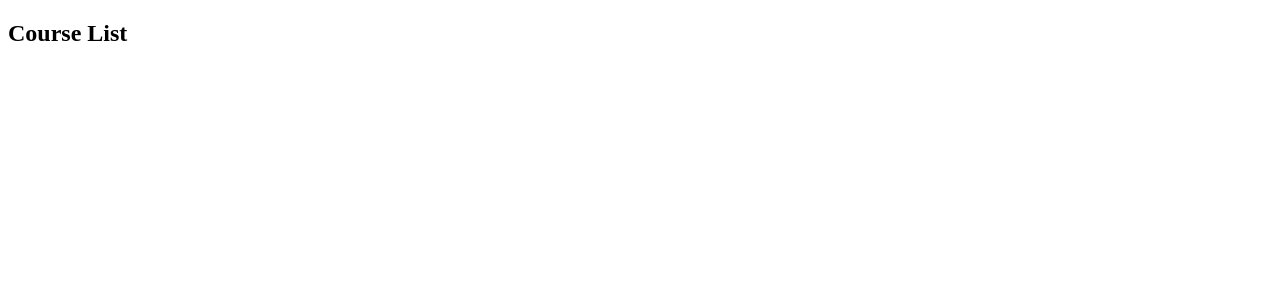
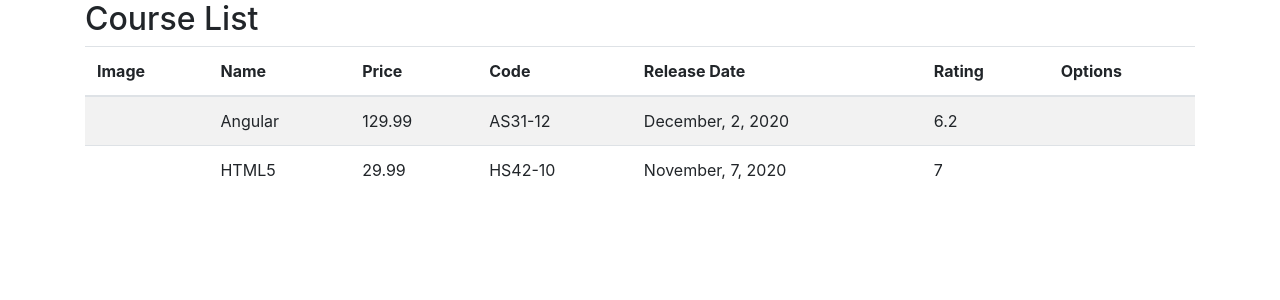
Before and after one commit to paolagarb/course-manager, an Angular app in the folder manager/: page / in a window 1280 px wide. Shown: the top 300 px of the page. Built offline with nearby package versions, Linux system fonts and the light colour scheme.

Commit message:
Adicionando cursos à lista, exibindo na tela principal

```diff
--- a/manager/src/app/app.component.html
+++ b/manager/src/app/app.component.html
@@ -1,17 +1,3 @@
-<!-- * * * * * * * * * * * * * * * * * * * * * * * * * * * * * * * -->
-<!-- * * * * * * * * * * * The content below * * * * * * * * * * * -->
-<!-- * * * * * * * * * * is only a placeholder * * * * * * * * * * -->
-<!-- * * * * * * * * * * and can be replaced. * * * * * * * * * * * -->
-<!-- * * * * * * * * * * * * * * * * * * * * * * * * * * * * * * * -->
-<!-- * * * * * * * * * Delete the template below * * * * * * * * * * -->
-<!-- * * * * * * * to get started with your project! * * * * * * * * -->
-<!-- * * * * * * * * * * * * * * * * * * * * * * * * * * * * * * * -->
-<app-course-list></app-course-list>
-
-<!-- * * * * * * * * * * * * * * * * * * * * * * * * * * * * * * * -->
-<!-- * * * * * * * * * * * The content above * * * * * * * * * * * -->
-<!-- * * * * * * * * * * is only a placeholder * * * * * * * * * * -->
-<!-- * * * * * * * * * * and can be replaced. * * * * * * * * * * * -->
-<!-- * * * * * * * * * * * * * * * * * * * * * * * * * * * * * * * -->
-<!-- * * * * * * * * * * End of Placeholder * * * * * * * * * * * -->
-<!-- * * * * * * * * * * * * * * * * * * * * * * * * * * * * * * * -->
+<div class="container">
+    <app-course-list></app-course-list>
+</div>
--- a/manager/src/app/courses/course-list.component.html
+++ b/manager/src/app/courses/course-list.component.html
@@ -1 +1,26 @@
 <h2> Course List </h2>
+
+<table class="table table-striped">
+    <thead>
+        <tr>
+            <th>Image</th>
+            <th>Name</th>
+            <th>Price</th>
+            <th>Code</th>
+            <th>Release Date</th>
+            <th>Rating</th>
+            <th>Options</th>
+        </tr>
+    </thead>
+    <tbody>
+        <tr *ngFor="let course of courses">
+            <td> {{ course.imageUrl }} </td>
+            <td> {{ course.name }} </td>
+            <td> {{ course.price }} </td>
+            <td> {{ course.code }} </td>
+            <td> {{ course.releaseDate }} </td>
+            <td> {{ course.rating }} </td>
+            <td></td>
+        </tr>
+    </tbody>
+</table>
--- a/manager/src/app/courses/course-list.component.ts
+++ b/manager/src/app/courses/course-list.component.ts
@@ -1,10 +1,39 @@
-import { Component } from '@angular/core';
+import { Component, OnInit } from '@angular/core';
+import { Course } from './course';
 
 @Component({
     selector: 'app-course-list',
     templateUrl: './course-list.component.html'
 })
 
-export class CourseListComponent {
+export class CourseListComponent implements OnInit {
+
+    courses: Course[] = [];
+
+    ngOnInit(): void {
+        this.courses = [
+            {
+                id: 1,
+                name: 'Angular',
+                imageUrl: '',
+                price: 129.99,
+                code: 'AS31-12',
+                duration: 240,
+                rating: 6.2,
+                releaseDate: 'December, 2, 2020'
+
+            },
+            {
+                id: 2,
+                name: 'HTML5',
+                imageUrl: '',
+                price: 29.99,
+                code: 'HS42-10',
+                duration: 120,
+                rating: 7.0,
+                releaseDate: 'November, 7, 2020'
+            },
+        ]
+    }
 
 }
--- /dev/null
+++ b/manager/src/app/courses/course.ts
@@ -0,0 +1,10 @@
+export class Course {
+    id: number;
+    name: string;
+    imageUrl: string;
+    price: number;
+    code: string;
+    duration: number;
+    rating: number;
+    releaseDate:string
+}
--- a/manager/src/styles.css
+++ b/manager/src/styles.css
@@ -1 +1,2 @@
 /* You can add global styles to this file, and also import other style files */
+@import '~bootstrap/dist/css/bootstrap.min.css'
```
